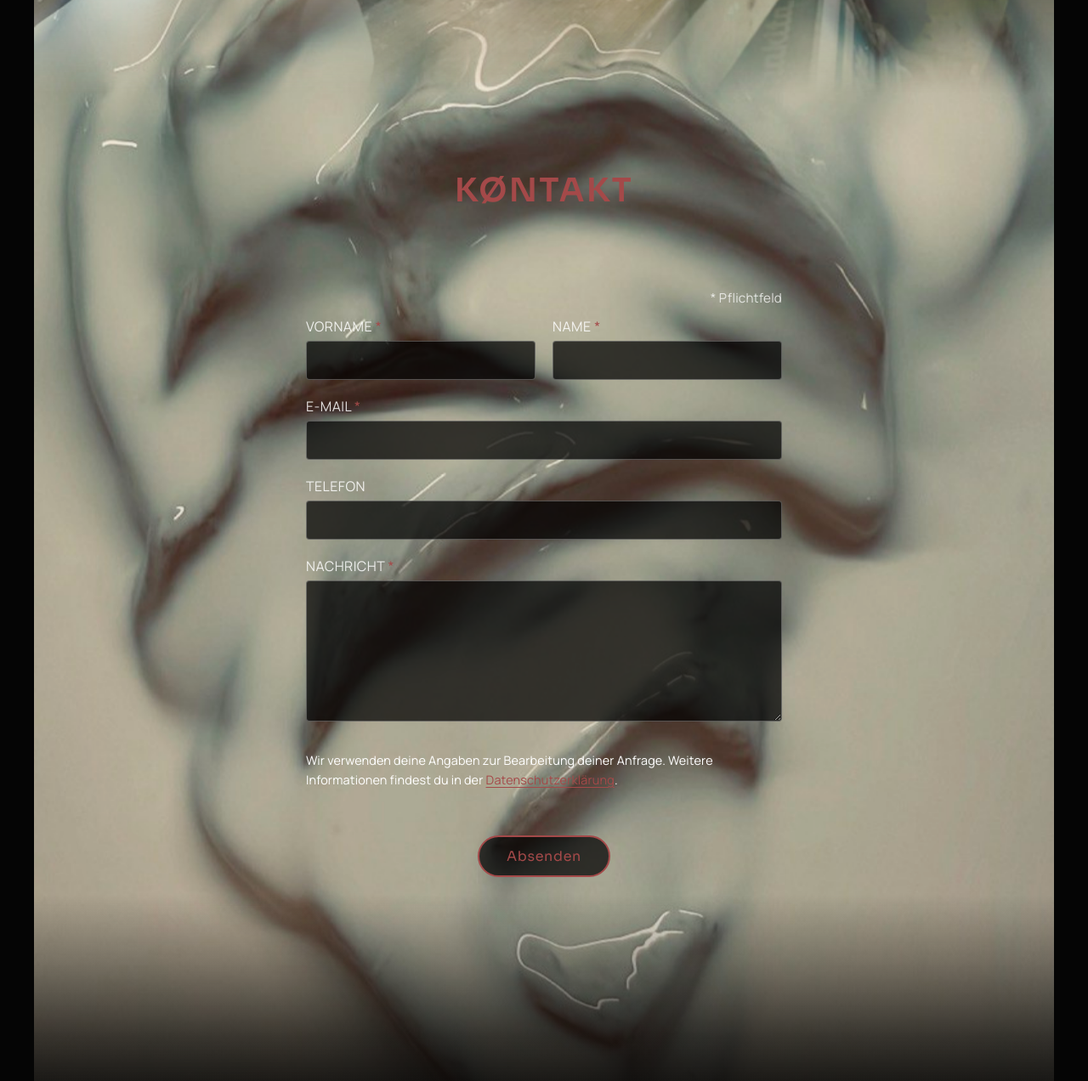
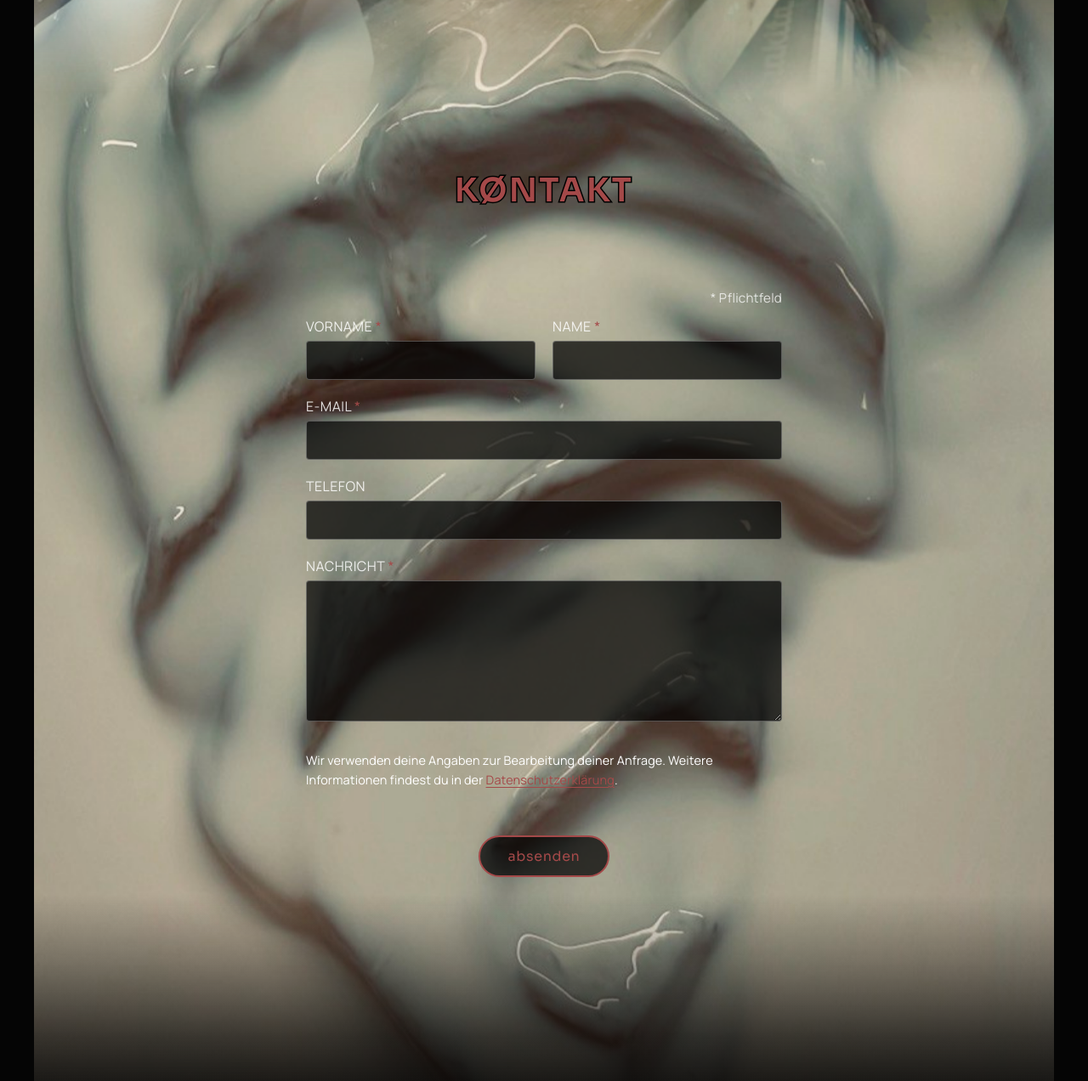
Before and after one commit to LucaGiona/raum_skulpturen, a PHP site: page / in a window 1280 px wide. Shown: the part 5025-6297 px from the top of the page at 85% size. Run offline with PHP 8.4, Linux system fonts and the light colour scheme.

Commit message:
Text-Outline für Kontakt-Titel & Bode-Bild-Texte, kleingeschriebene Buttons
- .contact-title und .hero .intro-text bekommen einen schwarzen
  Text-Stroke für besseren Kontrast über den Fotos
- Absenden/Send- und Mehr anzeigen/Show more-Buttons jetzt klein
  geschrieben (text-transform: lowercase)

```diff
--- a/css/contact.css
+++ b/css/contact.css
@@ -118,6 +118,8 @@
     text-transform: uppercase;
     text-align: center;
     color: var(--color-accent);
+    -webkit-text-stroke: 3px #000;
+    paint-order: stroke fill;
     /* Pushes the content area down within the section (.contact-bg
        grows to match via its height:calc(100% + ...) formula, so the
        photo simply extends further instead of being affected).
@@ -240,6 +242,7 @@
     padding: 12px 32px;
     font-size: 1rem;
     font-family: inherit;
+    text-transform: lowercase;
     border: 2px solid var(--color-accent);
     background: rgba(0, 0, 0, 0.72);
     color: var(--color-accent);
--- a/css/gallery.css
+++ b/css/gallery.css
@@ -121,6 +121,7 @@
     padding: 12px 28px;
     font-size: 16px;
     font-family: inherit;
+    text-transform: lowercase;
     border: 2px solid var(--color-accent);
     background: var(--color-bg);
     color: var(--color-accent);
--- a/css/style.css
+++ b/css/style.css
@@ -171,6 +171,8 @@ body {
 
 .hero .intro-text {
   color: rgba(255, 255, 255, 0.85);
+  -webkit-text-stroke: 2px #000;
+  paint-order: stroke fill;
 }
 
 @media (min-width: 1200px) {
```
